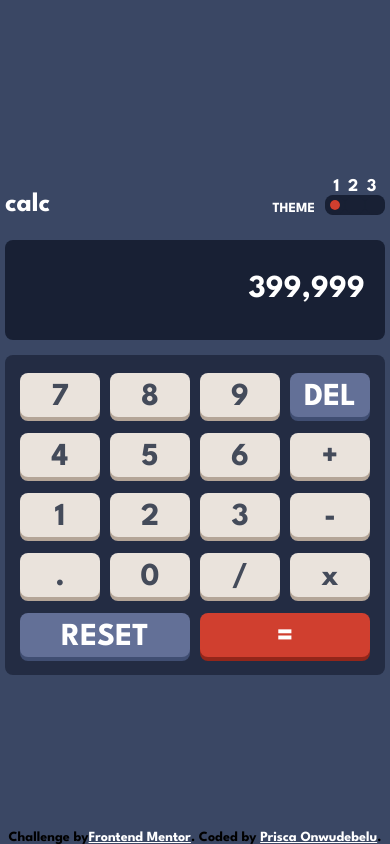
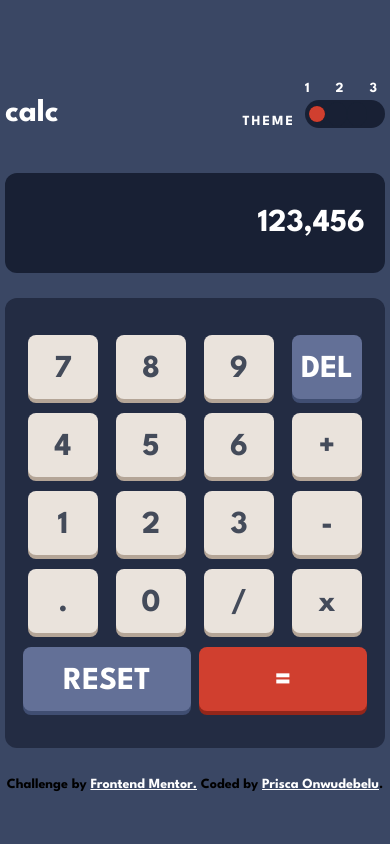
Before and after one commit to PriscaTonia/calculator-app, a React (Create React App) app: page / in a window 390 px wide. Built offline with nearby package versions, Linux system fonts and the light colour scheme; the HTML template or start-up script is replaced by a standard one.

Commit message:
Mobile Designs

```diff
--- a/src/App.js
+++ b/src/App.js
@@ -3,17 +3,13 @@ import { Attribution, Header, Keypad, Screen } from "./components";
 
 function App() {
   const [theme, setTheme] = useState("theme1");
-  const [value, setValue] = useState("")
-  let expression = "";
 
   const handleClick = (e) => {
     const currentTheme = e.target.value;
     setTheme(currentTheme);
   };
 
-  const displayExp = (e)=>{
-    console.log(e.target.innerHTML);
-  }
+
   return (
     <div className="App">
       <main className={theme}>
@@ -23,7 +19,7 @@ function App() {
           }}
         />
         <Screen />
-        <Keypad displayExp = {(e)=>{displayExp(e)}}/>
+        <Keypad />
         <Attribution />
       </main>
     </div>
--- a/src/components/Attribution/index.js
+++ b/src/components/Attribution/index.js
@@ -5,11 +5,10 @@ import styles from "./styles.module.css"
 const Attribution = () => {
   return (
     <div className={`${styles.attribution}`}>
-      Challenge by
-      <a href="https://www.frontendmentor.io?ref=challenge" target="_blank">
-         Frontend Mentor
-      </a>
-      . Coded by <a href="#">Prisca Onwudebelu</a>.
+      <p>Challenge by  <a href="https://www.frontendmentor.io?ref=challenge" target="_blank">
+         Frontend Mentor.
+      </a> Coded by <a href="#">Prisca Onwudebelu</a>.</p>
+
     </div>
   );
 };
--- a/src/components/Attribution/styles.module.css
+++ b/src/components/Attribution/styles.module.css
@@ -3,6 +3,16 @@
     font-size: 14px;
     text-align: center;
     position: absolute;
-    bottom: 0;
+     bottom: 0;
 }
 .attribution a { color: var(--attribution); }
+
+
+/* Mobile Styles */
+@media only screen and (min-width: 300px ) and (max-width: 600px),
+ only screen and (min-device-width: 300px) and (max-device-width: 600px){
+    .attribution{
+       position: relative;
+       padding-top: 30px ;
+    }
+ }
--- a/src/components/Button/index.js
+++ b/src/components/Button/index.js
@@ -6,7 +6,6 @@ const Button = ({
   label = "label",
   type = "button",
   customClassName="",
-  displayExp,
   theme = "theme1",
   buttonGroupName = "operand", //can be "equal" || "operand" || "action"
   ...props
@@ -20,7 +19,6 @@ const Button = ({
         ${styles[buttonGroupName]}
         ${customClassName}
       `}
-      onClick = {displayExp}
       {...props}
     >
       {label}
--- a/src/components/Button/styles.module.css
+++ b/src/components/Button/styles.module.css
@@ -42,3 +42,16 @@
     background-color: var(--key-action-bg);
     box-shadow: 0px 4px 0px 0px var(--key-action-shadow);
 }
+
+/* Mobile Styles */
+@media only screen and (min-width: 300px ) and (max-width: 600px),
+ only screen and (min-device-width: 300px) and (max-device-width: 600px){
+  .small {
+    max-width: 70px;
+    padding: 20px 0px 15px 0px;
+  }
+  .big {
+    min-width: 150px;
+    padding: 20px 0px 15px 0px;
+  }
+}
--- a/src/components/Header/styles.module.css
+++ b/src/components/Header/styles.module.css
@@ -18,19 +18,22 @@
 .inputGroup {
     background-color: var( --toggle-bg);
     display: flex;
-    border-radius: 8px;
+    border-radius: 15px;
 }
 .themeTitle{
     align-self: flex-end;
+    letter-spacing: 2px;
     padding-right: 10px ;
     text-transform: uppercase;
     font-size: 14px;
 }
 .themeNumber{
     display: flex;
-    font-size: 18px;
+    width: 90%;
+    font-size: 14px;
     font-weight: 600;
-    justify-content: space-evenly;
+    padding-bottom: 5px;
+    justify-content: space-between;
 }
 input[type="radio"] {
     appearance: none;
@@ -60,3 +63,29 @@ input[type="radio"] {
   input[type="radio"]:checked::before {
     transform: scale(1);
   }
+
+  /* Mobile Styles */
+@media only screen and (min-width: 300px ) and (max-width: 600px),
+only screen and (min-device-width: 300px) and (max-device-width: 600px){
+ .header{
+    height: 120px;
+ }
+ input[type="radio"] {
+    width: 1em;
+    height: 1.2em;
+ }
+ input[type="radio"]::before {
+    width: 0.8em;
+    height: 0.8em;
+ }
+ .calc{
+    font-size: 32px;
+}
+.inputGroup {
+    width: 80px;
+    padding: 2px;
+}
+.themeNumber{
+    width: 90%;
+}
+}
--- a/src/components/Keypad/index.js
+++ b/src/components/Keypad/index.js
@@ -2,7 +2,7 @@ import React from "react";
 import { Button } from "../../components";
 import styles from "./styles.module.css";
 
-const Keypad = ({displayExp}) => {
+const Keypad = () => {
 
   const keys_values = [
     {
@@ -117,7 +117,7 @@ const Keypad = ({displayExp}) => {
   return (
     <div className={`${styles.keypad} `}>
       {keys_values.map((singleKey) => {
-        return <Button key={singleKey.label} {...singleKey} displayExp = {displayExp} />;
+        return <Button key={singleKey.label} {...singleKey} />;
       })}
     </div>
   );
--- a/src/components/Keypad/styles.module.css
+++ b/src/components/Keypad/styles.module.css
@@ -18,3 +18,14 @@
 .enter{
     grid-column: span 2;
 }
+
+/* Mobile Styles */
+@media only screen and (min-width: 300px ) and (max-width: 600px),
+ only screen and (min-device-width: 300px) and (max-device-width: 600px){
+    .keypad{
+        min-height: 450px;
+        grid-gap: 8px;
+        grid-template-rows: repeat(5, 70px);
+        border-radius: 12px;
+    }
+ }
--- a/src/components/Screen/index.js
+++ b/src/components/Screen/index.js
@@ -2,9 +2,10 @@ import styles from './styles.module.css'
 
 
 const Screen = () => {
+
     return (
         <div className = {`${styles.screen}`}>
-            399,999
+             123,456
         </div>
      );
 }
--- a/src/components/Screen/styles.module.css
+++ b/src/components/Screen/styles.module.css
@@ -11,3 +11,12 @@
   font-size: 32px;
   padding: 20px;
 }
+
+ /* Mobile Styles */
+ @media only screen and (min-width: 300px ) and (max-width: 600px),
+ only screen and (min-device-width: 300px) and (max-device-width: 600px){
+  .screen{
+    margin-bottom: 25px;
+    border-radius: 12px;
+  }
+ }
```
Also changed, not shown: src/index.css (+8 -0 lines).
